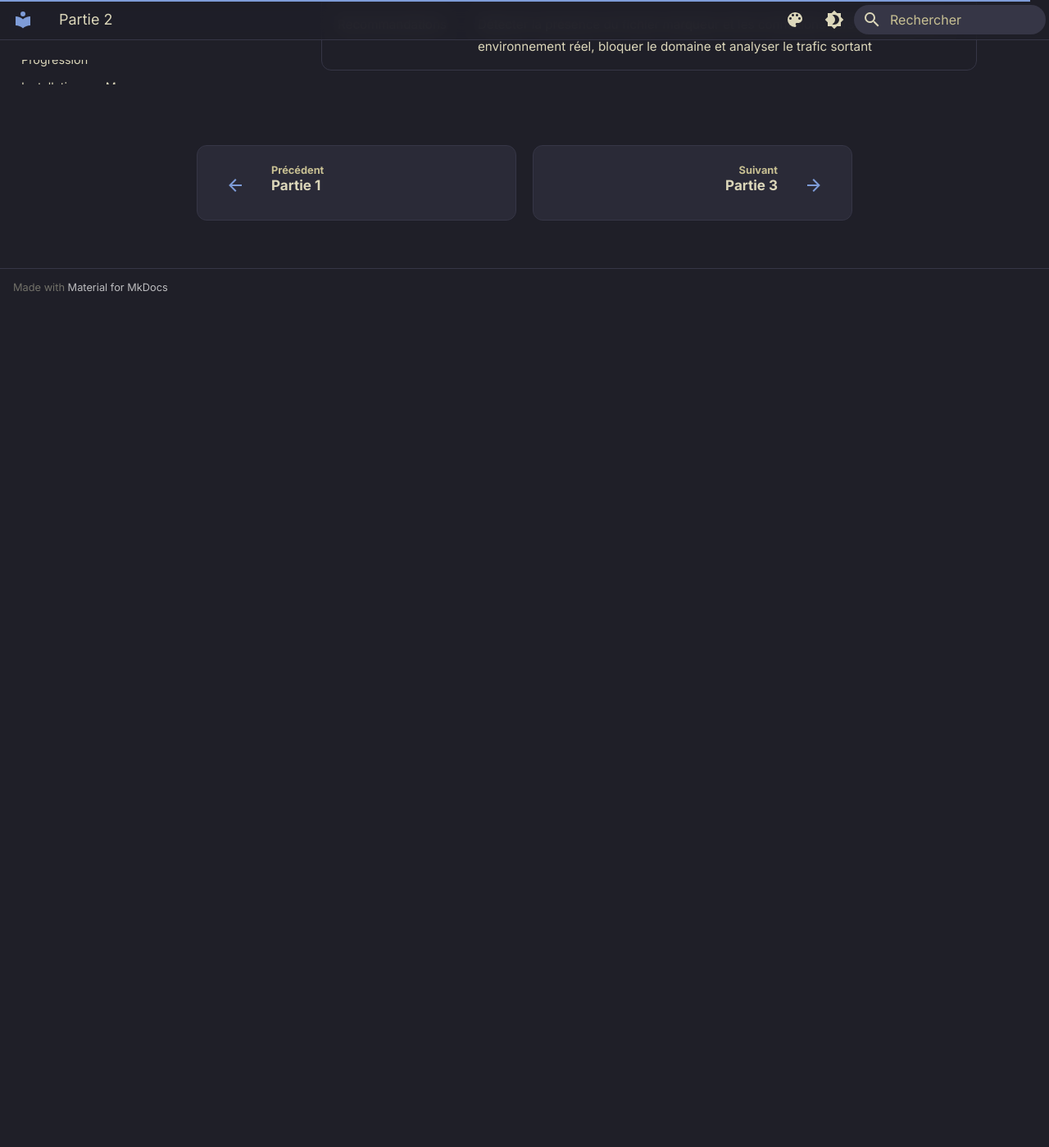
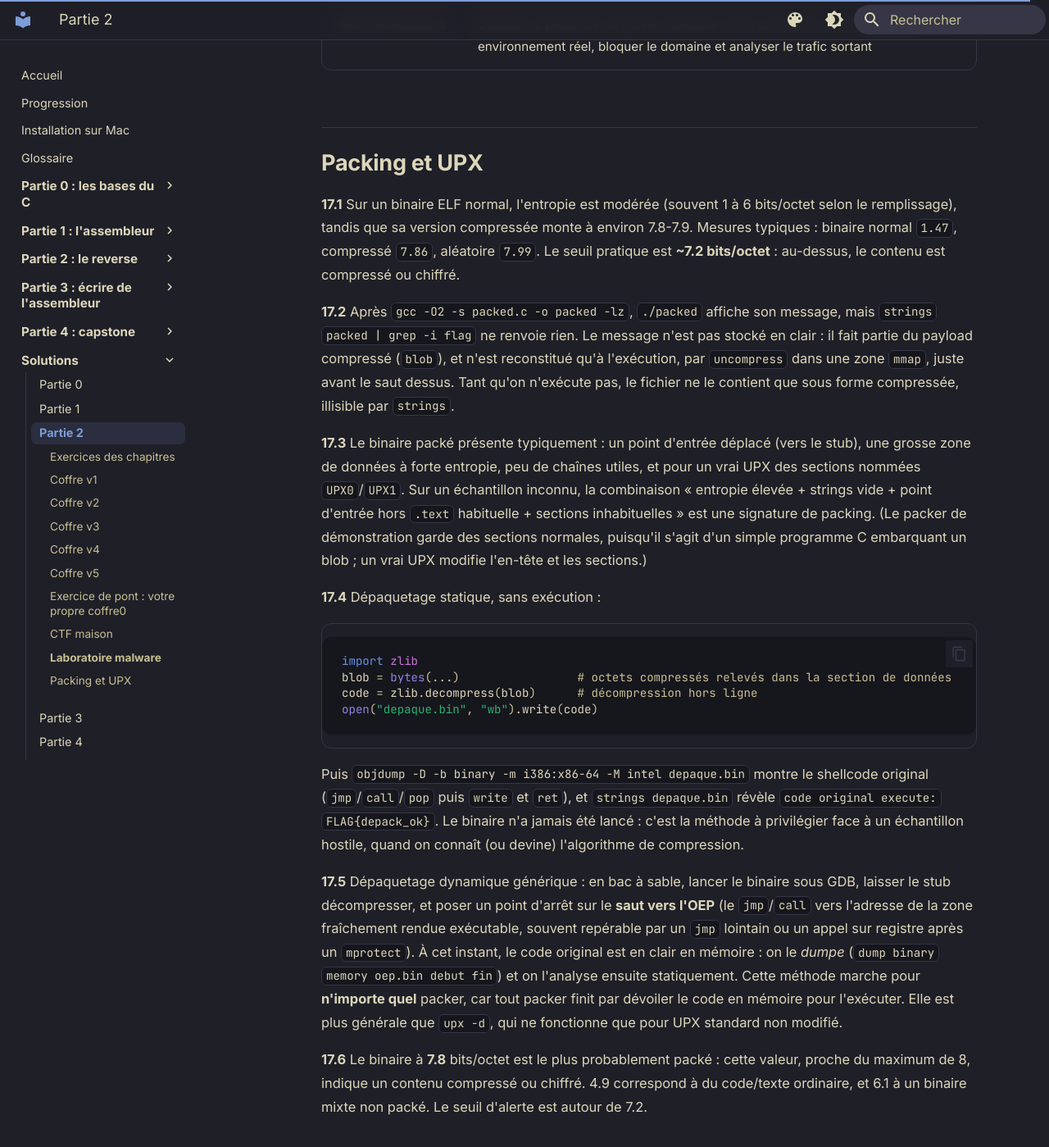
Before and after one commit to cchopin/asm-to-reverse, an MkDocs documentation site: the page built from docs/solutions/partie2.md, in a window 1280 px wide and 1400 px high, scrolled down 13126 px. Shown: the whole window at 82% size. Built offline with MkDocs 1.6.1 and Material for MkDocs 9.7.7, drawn with Linux system fonts in a browser that asks for light colours; before the commit the page ends 13500 px from its top, so only the background shows below that; some of the changed text lies outside the part shown.

Commit message:
Approfondissement partie 2 : packing et UPX
Nouveau chapitre : principe d'un packer (stub + donnees compressees,
depaquetage en memoire, saut vers l'OEP), signes de packing (entropie
elevee, sections UPX0/UPX1, peu de strings, point d'entree deplace),
detection (objdump -h, readelf, entropie de Shannon), et depaquetage
(upx -d, statique via zlib, dynamique par dump a l'OEP). Demonstration
avec un mini-packer zlib maison (upx absent du conteneur, note). Outils
et packer dans docs/packing, script entropie.py. 6 exercices testes,
solutions. Nav et progression a jour.

````diff
--- /dev/null
+++ b/docs/partie2-reverse/17-packing-upx.md
@@ -0,0 +1,104 @@
+# Packing et UPX
+
+!!! info "Chapitre d'approfondissement"
+    Approfondissement de la partie 2. Un binaire *packé* est un binaire dont le vrai code n'apparaît pas tel quel dans le fichier : il est compressé ou chiffré, et n'est reconstitué en mémoire qu'au moment de l'exécution. C'est extrêmement courant dans les malwares (pour échapper à l'analyse et aux antivirus) et fréquent en CTF. Savoir reconnaître et défaire un packer est indispensable.
+
+!!! note "Note sur l'environnement"
+    UPX n'est pas installé dans le conteneur de ce cours, et il n'est pas possible d'y ajouter de paquets. Ce chapitre illustre donc le **principe** avec un petit packer pédagogique maison (compression zlib), tout à fait représentatif du mécanisme réel. Sur votre machine, `upx` s'installe facilement (`brew install upx` sur Mac) et les mêmes idées s'appliquent. Les sources du packer de démonstration sont dans `packing/`.
+
+## 17.1 Ce qu'est un packer
+
+Un packer transforme un exécutable en un autre exécutable, plus petit et illisible, qui contient :
+
+- un petit **stub** de décompression (le seul code visible en clair) ;
+- une grosse zone de **données** : le programme d'origine, compressé ou chiffré.
+
+À l'exécution, le stub décompresse les données dans une zone mémoire, la rend exécutable, puis saute dessus, au **point d'entrée original** (*OEP*, *Original Entry Point*). Le programme s'exécute alors normalement. Le fichier sur le disque, lui, ne révèle presque rien.
+
+```mermaid
+flowchart TD
+    A["Fichier packé : stub + données compressées"] --> B["Le stub s'exécute"]
+    B --> C["Décompression en mémoire"]
+    C --> D["La zone devient exécutable"]
+    D --> E["Saut vers l'OEP : le vrai programme tourne"]
+```
+
+C'est exactement la structure du loader vu au capstone, appliquée à un programme entier.
+
+## 17.2 Les signes d'un binaire packé
+
+Plusieurs indices, repérables **sans exécuter**, trahissent un packer :
+
+1. **Entropie élevée.** Les données compressées ou chiffrées sont presque aléatoires. L'entropie de Shannon (en bits par octet, maximum 8) le mesure. Comparaison réelle :
+
+    | Contenu | Entropie |
+    |---|---|
+    | Texte source | 4.69 |
+    | Binaire ELF normal | 1.47 |
+    | Le même binaire compressé | 7.86 |
+    | Données aléatoires / chiffrées | 7.99 |
+
+    Au-delà d'environ **7.2 bits/octet** sur une grande section, le contenu est très probablement compressé ou chiffré.
+
+2. **Sections anormales.** UPX renomme les sections en `UPX0`, `UPX1` (visibles avec `objdump -h` ou `readelf -S`). Plus généralement : très peu de sections, une section de données énorme, une `.text` minuscule ou vide.
+
+3. **Peu de chaînes.** `strings` ne renvoie presque rien d'utile : ni messages, ni noms de fonctions, car tout est empaqueté.
+
+4. **Point d'entrée déplacé.** Le point d'entrée (`readelf -h`, champ *Entry point*) pointe vers le stub, souvent hors de la `.text` habituelle.
+
+## 17.3 Détecter en pratique
+
+```bash
+strings binaire | head              # presque rien d'utile ?
+objdump -h binaire                  # sections : UPX0/UPX1 ? une grosse section data ?
+readelf -h binaire | grep Entry     # point d'entrée inhabituel ?
+python3 entropie.py binaire         # entropie globale élevée ?
+```
+
+Sur le binaire packé de démonstration, `strings` ne montre pas le message du programme : il n'apparaît qu'à l'exécution, après décompression.
+
+## 17.4 Dépaqueter
+
+Trois approches, de la plus simple à la plus générale :
+
+**Outil dédié.** Pour UPX, `upx -d paquet -o depaque` défait le packing directement, car UPX est réversible. Cela ne marche que pour UPX non modifié (les malwares modifient souvent le format pour casser `upx -d`).
+
+**Dépaquetage statique.** Si l'on comprend l'algorithme (comme pour notre packer zlib), on rejoue la décompression à froid, sans jamais exécuter le binaire. C'est la méthode la plus sûre. Pour le packer de démonstration :
+
+```python
+import zlib
+blob = ...                       # octets relevés dans la section de données
+code = zlib.decompress(blob)     # décompression hors ligne
+open("depaque.bin", "wb").write(code)
+```
+
+puis `objdump -D -b binary -m i386:x86-64` révèle le code original.
+
+**Dépaquetage dynamique (OEP dumping).** La méthode générale, valable même sans connaître l'algorithme : en bac à sable, laisser le stub décompresser, poser un point d'arrêt sur le **saut vers l'OEP** (souvent un `jmp` lointain vers une adresse fraîchement rendue exécutable), puis *dumper* la mémoire à ce moment (par exemple `dump binary memory` dans GDB). On obtient le programme dépaqueté, qu'on analyse ensuite normalement.
+
+## 17.5 Pourquoi les malwares packent
+
+Le packing sert surtout à **échapper à l'analyse** : signatures antivirus inopérantes (le code change à chaque packing), `strings` et désassemblage statique aveugles, taille réduite. Ce n'est pas une protection parfaite : tout binaire packé finit par se dépaqueter lui-même en mémoire pour s'exécuter, et c'est là que l'analyste le capture. Le packing ralentit l'analyse, il ne l'empêche pas.
+
+## Exercices gradués
+
+Outils : `packing/packer.py`, `packing/packed.c`, `packing/payload.asm`, et [solutions/scripts/entropie.py](../solutions/scripts/entropie.py).
+
+**Exercice 17.1 (niveau 1)** Mesurer avec `entropie.py` l'entropie d'un binaire normal, puis d'une version compressée du même binaire (`python3 -c "import zlib,sys;open('c.bin','wb').write(zlib.compress(open(sys.argv[1],'rb').read()))" binaire`). Quelle valeur sépare clairement les deux ?
+
+**Exercice 17.2 (niveau 2)** Compiler le packer de démonstration (`gcc -O2 -s packed.c -o packed -lz`), l'exécuter, puis vérifier avec `strings packed` que son message n'apparaît pas dans le fichier. Expliquer pourquoi il n'est visible qu'à l'exécution.
+
+**Exercice 17.3 (niveau 2)** Comparer, avec `objdump -h` et `readelf -h`, un binaire normal et le binaire packé : sections, taille de la zone de données, point d'entrée. Quels éléments mettraient la puce à l'oreille sur un échantillon inconnu ?
+
+**Exercice 17.4 (niveau 3)** Dépaqueter le binaire de démonstration **statiquement** : relever les octets compressés, les décompresser en Python (`zlib.decompress`), désassembler le résultat et retrouver le message, sans jamais exécuter le binaire.
+
+**Exercice 17.5 (niveau 3, méthode)** Décrire, étape par étape, comment dépaqueter un binaire dont on ne connaît pas l'algorithme : où poser le point d'arrêt, quoi dumper, et pourquoi cette méthode fonctionne quel que soit le packer. En quoi diffère-t-elle de `upx -d` ?
+
+**Exercice 17.6 (niveau 1, lecture)** On mesure l'entropie de la section de données de trois binaires : 4.9, 6.1 et 7.8 bits/octet. Lequel est le plus probablement packé, et pourquoi ?
+
+Solutions : [solutions/partie2.md](../solutions/partie2.md#packing-upx)
+
+## Suivi
+
+- [ ] Chapitre packing : lecture
+- [ ] Chapitre packing : exercices (entropie, dépaquetage statique)
--- a/docs/solutions/partie2.md
+++ b/docs/solutions/partie2.md
@@ -333,3 +333,26 @@ print("".join(chr(b ^ 0x11) for b in payload))   # charge factice FLAG{dropper_d
 | Comportements | Persistance (fichier `/tmp/.balise.lock`), réseau (`connect` localhost:9999), obscurcissement XOR 0x3C des chaînes sensibles |
 | IOC | voir le tableau ci-dessus |
 | Recommandations | Détecter la présence du fichier marqueur et les connexions vers le domaine ; en environnement réel, bloquer le domaine et analyser le trafic sortant |
+
+## Packing et UPX {#packing-upx}
+
+**17.1** Sur un binaire ELF normal, l'entropie est modérée (souvent 1 à 6 bits/octet selon le remplissage), tandis que sa version compressée monte à environ 7.8-7.9. Mesures typiques : binaire normal `1.47`, compressé `7.86`, aléatoire `7.99`. Le seuil pratique est **~7.2 bits/octet** : au-dessus, le contenu est compressé ou chiffré.
+
+**17.2** Après `gcc -O2 -s packed.c -o packed -lz`, `./packed` affiche son message, mais `strings packed | grep -i flag` ne renvoie rien. Le message n'est pas stocké en clair : il fait partie du payload compressé (`blob`), et n'est reconstitué qu'à l'exécution, par `uncompress` dans une zone `mmap`, juste avant le saut dessus. Tant qu'on n'exécute pas, le fichier ne le contient que sous forme compressée, illisible par `strings`.
+
+**17.3** Le binaire packé présente typiquement : un point d'entrée déplacé (vers le stub), une grosse zone de données à forte entropie, peu de chaînes utiles, et pour un vrai UPX des sections nommées `UPX0`/`UPX1`. Sur un échantillon inconnu, la combinaison « entropie élevée + strings vide + point d'entrée hors `.text` habituelle + sections inhabituelles » est une signature de packing. (Le packer de démonstration garde des sections normales, puisqu'il s'agit d'un simple programme C embarquant un blob ; un vrai UPX modifie l'en-tête et les sections.)
+
+**17.4** Dépaquetage statique, sans exécution :
+
+```python
+import zlib
+blob = bytes(...)                 # octets compressés relevés dans la section de données
+code = zlib.decompress(blob)      # décompression hors ligne
+open("depaque.bin", "wb").write(code)
+```
+
+Puis `objdump -D -b binary -m i386:x86-64 -M intel depaque.bin` montre le shellcode original (`jmp`/`call`/`pop` puis `write` et `ret`), et `strings depaque.bin` révèle `code original execute: FLAG{depack_ok}`. Le binaire n'a jamais été lancé : c'est la méthode à privilégier face à un échantillon hostile, quand on connaît (ou devine) l'algorithme de compression.
+
+**17.5** Dépaquetage dynamique générique : en bac à sable, lancer le binaire sous GDB, laisser le stub décompresser, et poser un point d'arrêt sur le **saut vers l'OEP** (le `jmp`/`call` vers l'adresse de la zone fraîchement rendue exécutable, souvent repérable par un `jmp` lointain ou un appel sur registre après un `mprotect`). À cet instant, le code original est en clair en mémoire : on le *dumpe* (`dump binary memory oep.bin debut fin`) et on l'analyse ensuite statiquement. Cette méthode marche pour **n'importe quel** packer, car tout packer finit par dévoiler le code en mémoire pour l'exécuter. Elle est plus générale que `upx -d`, qui ne fonctionne que pour UPX standard non modifié.
+
+**17.6** Le binaire à **7.8** bits/octet est le plus probablement packé : cette valeur, proche du maximum de 8, indique un contenu compressé ou chiffré. 4.9 correspond à du code/texte ordinaire, et 6.1 à un binaire mixte non packé. Le seuil d'alerte est autour de 7.2.
--- a/mkdocs.yml
+++ b/mkdocs.yml
@@ -104,6 +104,7 @@ nav:
       - "13. Analyse de malware": partie2-reverse/13-malware-analysis.md
       - "CTF maison": partie2-reverse/15-ctf-maison.md
       - "Laboratoire malware": partie2-reverse/16-labo-malware.md
+      - "17. Packing et UPX (approfondissement)": partie2-reverse/17-packing-upx.md
       - "14. Et après ?": partie2-reverse/14-et-apres.md
   - "Partie 3 : écrire de l'assembleur":
       - "15. Premiers pas en NASM": partie3-ecriture/15-nasm-syscalls.md
````
Also changed, not shown: docs/packing/packer.py (added, +11 -0 lines), docs/progression.md (+5 -0 lines), docs/solutions/scripts/entropie.py (added, +9 -0 lines), 2 other files.
